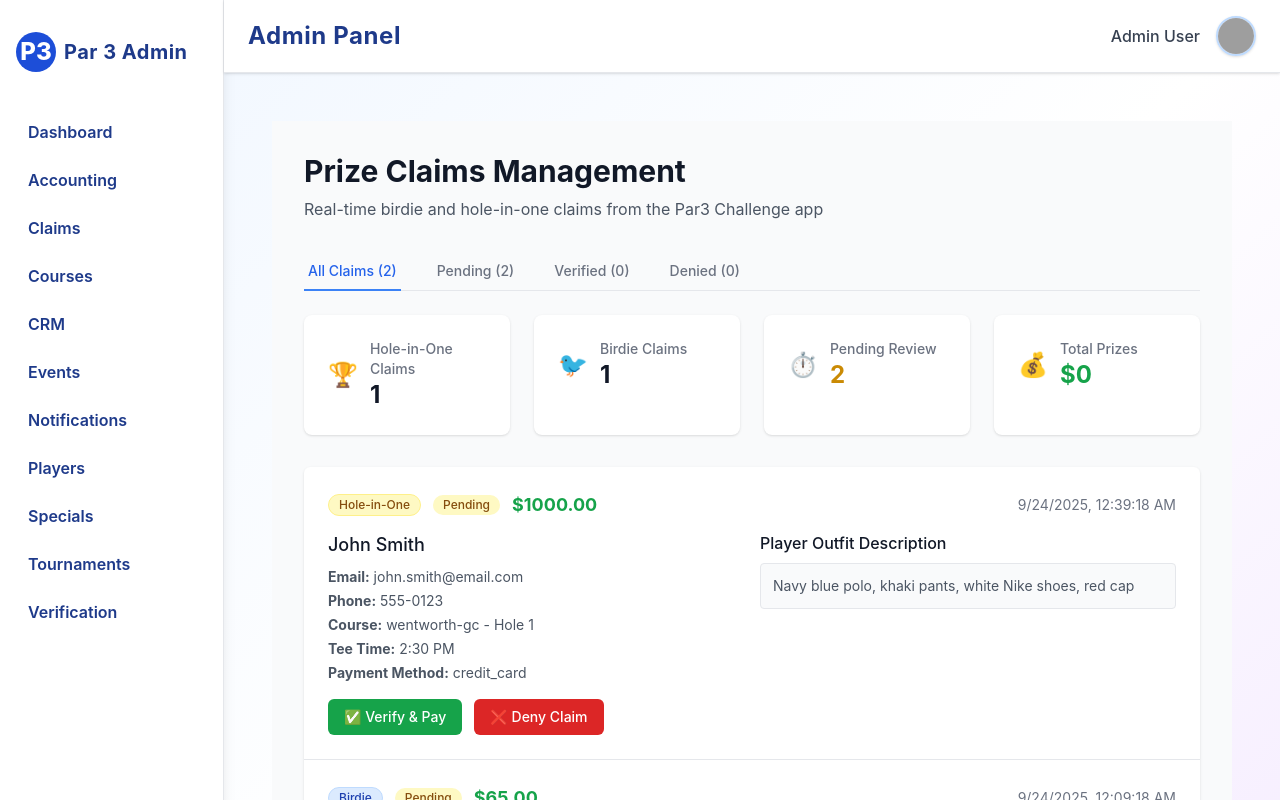
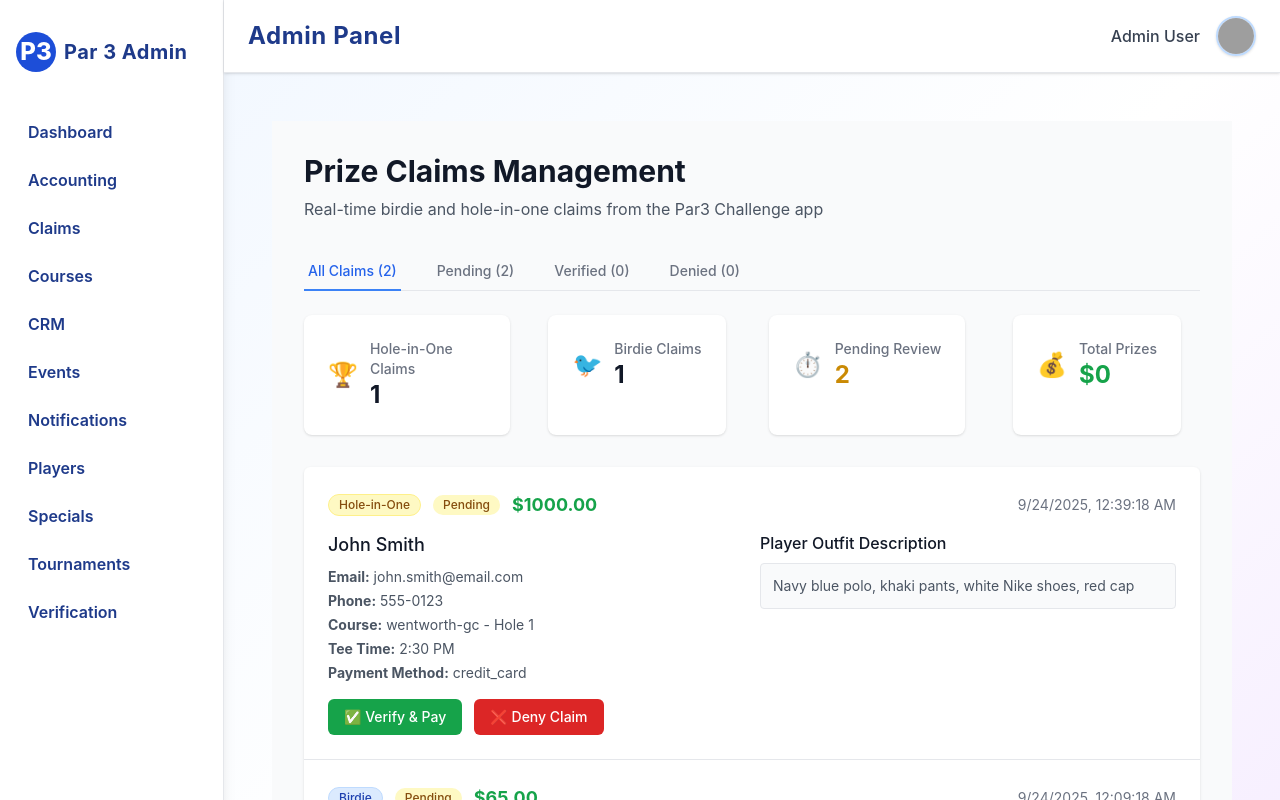
Before and after one commit to devbooth1-ui/par3-admin1, a Next.js app: page /claims in a window 1280 px wide. Shown: the top 800 px of the page. Built offline with nearby package versions, Linux system fonts and the light colour scheme; sample sign-in values are in the browser's storage; grey boxes are pictures that could not be loaded.

Commit message:
Center stats cards on claims page for better alignment

```diff
--- a/pages/claims.tsx
+++ b/pages/claims.tsx
@@ -244,7 +244,7 @@ Par3 Challenge Admin Dashboard
                     </div>
 
                     {/* Stats Cards */}
-                    <div className="grid grid-cols-1 md:grid-cols-4 gap-6 mb-8">
+                    <div className="grid grid-cols-1 md:grid-cols-4 gap-6 mb-8 justify-items-center">
                         <div className="bg-white p-6 rounded-lg shadow">
                             <div className="flex items-center">
                                 <div className="text-2xl">🏆</div>
```
